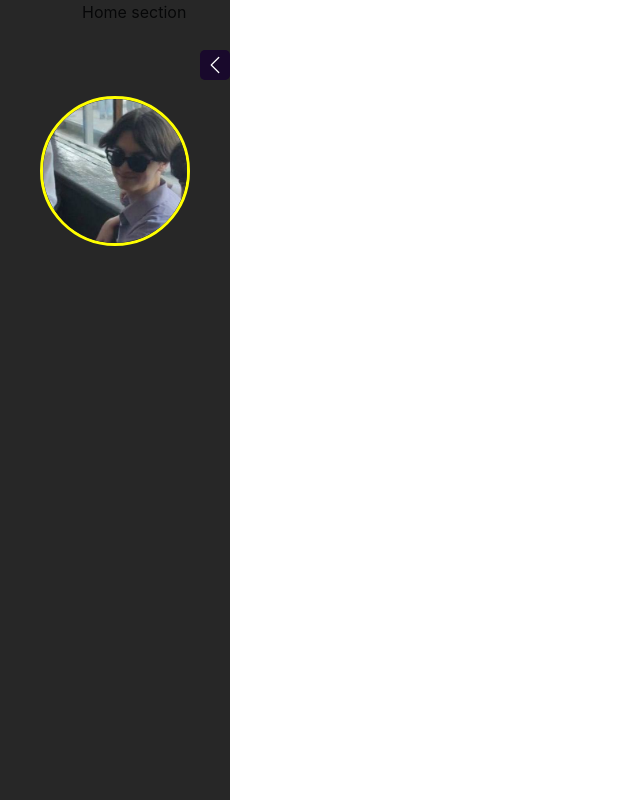
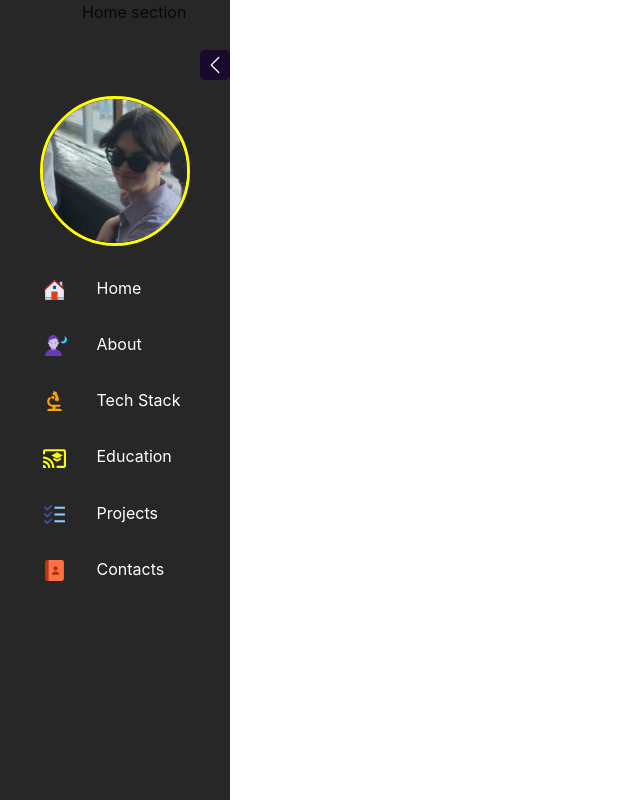
Before and after one commit to YuriiDorosh/portfolio-site, a React (Create React App) app in the folder portfolio/: page / in a window 1280 px wide. Shown: the whole page, without its empty margins (0-640 px from the left). Built offline with nearby package versions, Linux system fonts and the light colour scheme.

Commit message:
UPDATE: SideBarList(react-icons)

```diff
--- a/portfolio/src/Components/Sidebar/SideBarList.js
+++ b/portfolio/src/Components/Sidebar/SideBarList.js
@@ -1,6 +1,16 @@
-import React from 'react'
-import './SideBarList.css'
-import profilepicture from '../../Image/Profile.jpg'
+import React from 'react';
+import './SideBarList.css';
+import profilepicture from '../../Image/Profile.jpg';
+import {
+  FcHome,
+  FcNightPortrait,
+  FcTodoList,
+  FcContacts,
+} from "react-icons/fc";
+import { MdBiotech } from "react-icons/md";
+import { MdCastForEducation } from "react-icons/md";
+import { Link } from "react-scroll";
+
 
 const SideBarList = ({expandSideBar}) => {
   return (
@@ -11,6 +21,40 @@ const SideBarList = ({expandSideBar}) => {
           <div className='sidebar-profile-pic'>
             <img src={profilepicture} alt='profile photo'></img>
           </div>
+
+          <ul>
+            <li className="nav-item">
+              <Link to="home" spy={true}>
+                <FcHome size={25} /> Home
+              </Link>
+            </li>
+            <li className="nav-item">
+              <Link to="about" spy={true} offset={-350}>
+                <FcNightPortrait size={25} /> About
+              </Link>
+            </li>
+            <li className="nav-item">
+              <Link to="techstack" spy={true} offset={-350}>
+                <MdBiotech color="orange" size={25} /> Tech Stack
+              </Link>
+            </li>
+            <li className="nav-item">
+              <Link to="education" spy={true} offset={-350}>
+                <MdCastForEducation size={25} color="yellow" /> Education
+              </Link>
+            </li>
+            <li className="nav-item">
+              <Link to="project" spy={true} offset={-350}>
+                <FcTodoList size={25} /> Projects
+              </Link>
+            </li>
+            <li className="nav-item">
+              <Link to="contact" spy={true} offset={-450}>
+                <FcContacts size={25} /> Contacts
+              </Link>
+            </li>
+          </ul>
+
         </div>
       ):
       (
```
